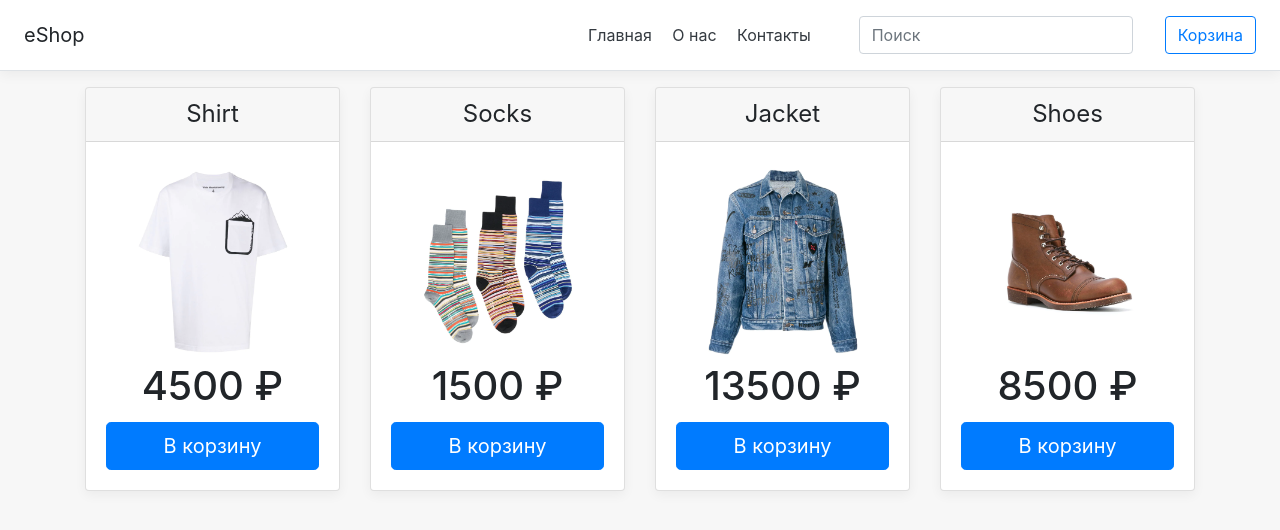
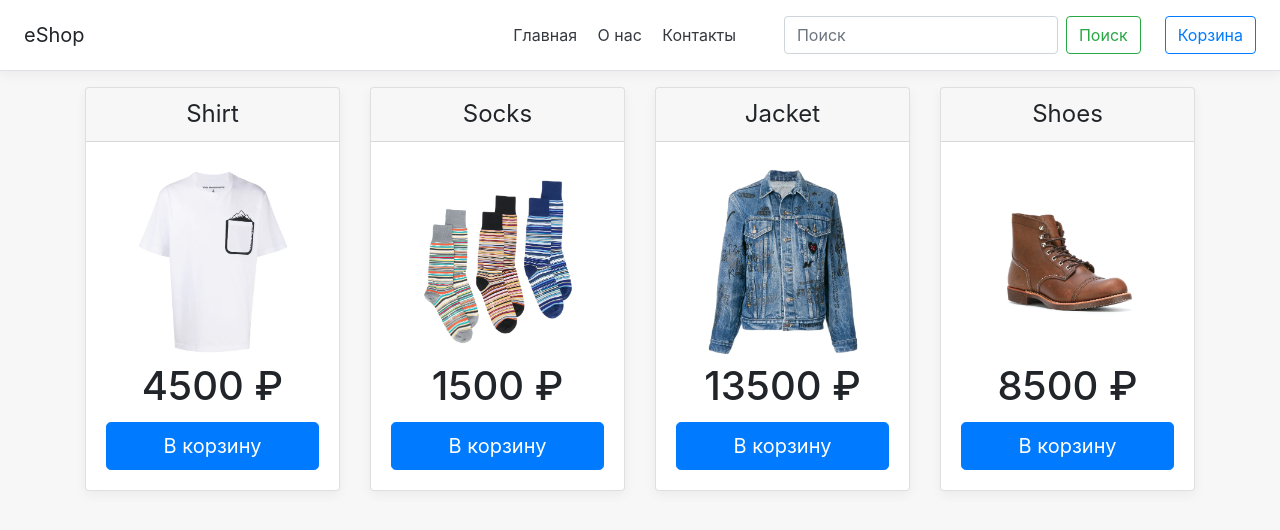
Before and after one commit to SlyderBY/js2, a plain HTML site: page Lesson05/index.html in a window 1280 px wide. Drawn offline with nearby package versions, Linux system fonts and the light colour scheme.

Commit message:
Fixing minor insonsistencies

```diff
--- a/Lesson05/index.html
+++ b/Lesson05/index.html
@@ -22,8 +22,8 @@
             </nav>
             <div class="mr-4 ml-4">
                 <form class="form-inline mt-2 mt-md-0">
-                    <input class="form-control mr-sm-2" type="text" placeholder="Поиск" v-model="searchLine" v-on="filterItems()">
-                    <!-- <button class="btn btn-outline-success my-2 my-sm-0">Поиск</button> -->
+                    <input class="form-control mr-sm-2" type="text" placeholder="Поиск" v-model="searchLine">
+                    <button class="btn btn-outline-success my-2 my-sm-0" type="button" @click="filterItems">Поиск</button>
                 </form>
             </div>
             <a class="btn btn-outline-primary btn-basket" @click="openBasket">Корзина</a>
@@ -34,12 +34,10 @@
         </div>
         <div class="modal" v-if="isVisibleCart">
             <div class="modal-content">
-                <!--
                 <span class="basket-content-close" @click="closeBasket">&times;</span>
                 <h1 class="my-0 mr-md-auto font-weight-normal">Корзина</h1>
                 <div class="basket-content">
                 </div>
-                -->
             </div>
         </div>
     </div>
--- a/Lesson05/js/shop.js
+++ b/Lesson05/js/shop.js
@@ -196,7 +196,7 @@ window.onload = () => {
 
         methods: {
             filterItems() {
-                console.log('filterItems()');
+                console.log('filterItems(): ' + this.searchLine);
             },
             openBasket() {
                 this.isVisibleCart = true;
```
